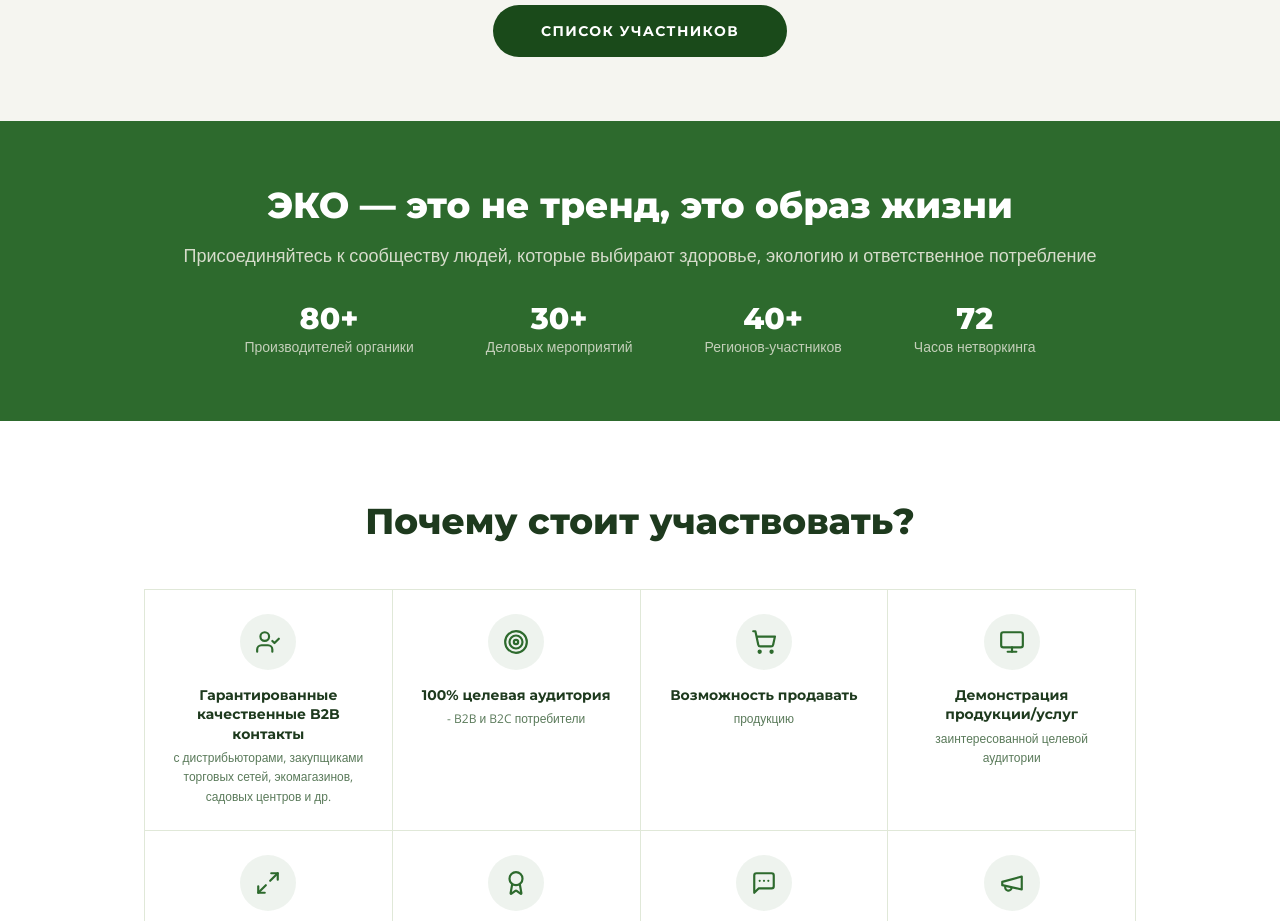
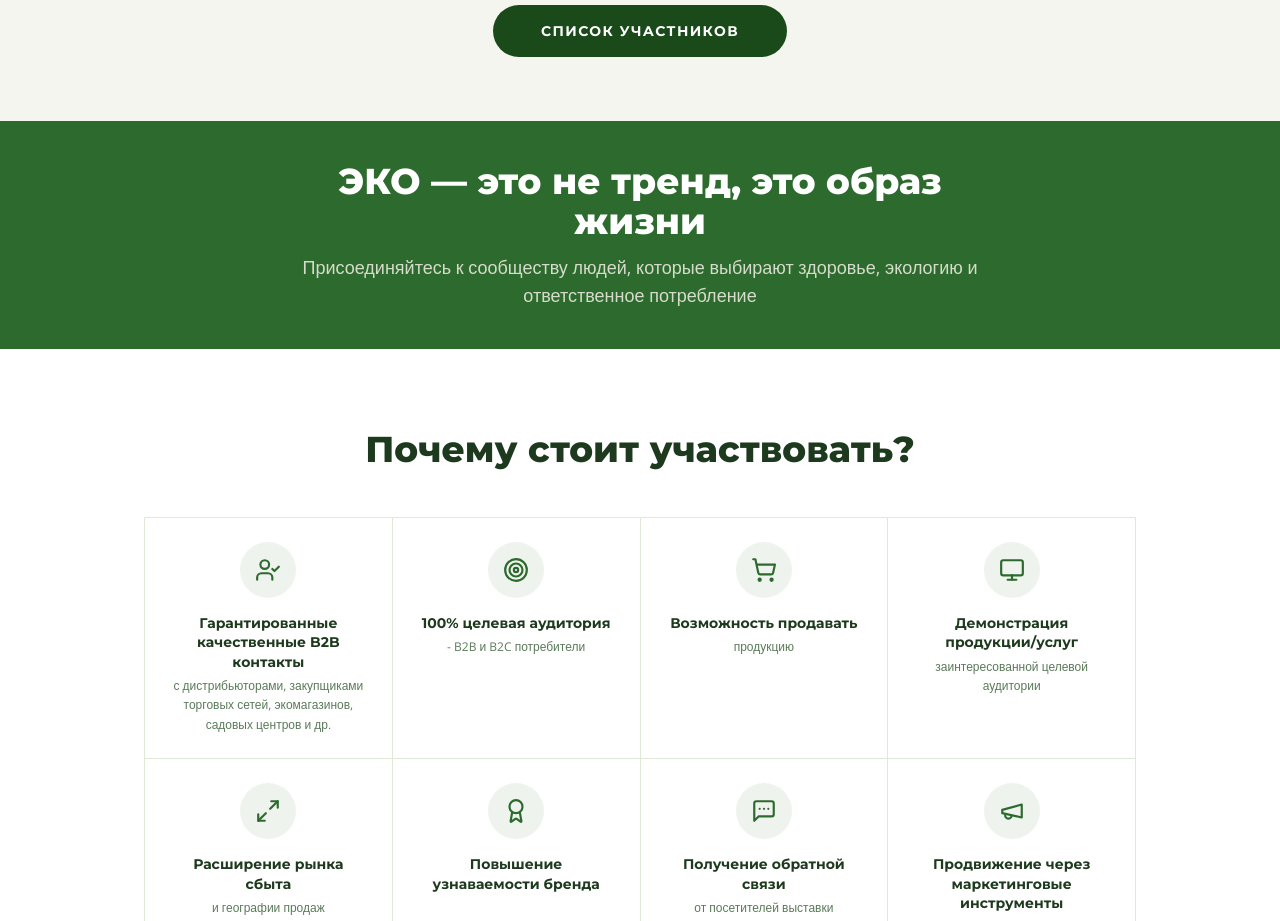
Before and after one commit to pr-poehali-dev/site-migration-greenexpo, a React (Vite) app: page / in a window 1280 px wide. Shown: the part 2080-3001 px from the top of the page. Built offline with nearby package versions, Linux system fonts and the light colour scheme.

Commit message:
Отредактировать зелёный блок экосообщества

```diff
--- a/src/pages/Index.tsx
+++ b/src/pages/Index.tsx
@@ -453,22 +453,14 @@ export default function Index() {
       </section>
 
       {/* Зелёный баннер */}
-      <section className="py-16" style={{ backgroundColor: 'var(--eco-green)' }}>
-        <div className="max-w-5xl mx-auto px-4 text-center">
-          <h2 className="font-montserrat font-800 text-3xl md:text-4xl text-white mb-4">
+      <section className="py-10" style={{ backgroundColor: 'var(--eco-green)' }}>
+        <div className="max-w-3xl mx-auto px-4 text-center">
+          <h2 className="font-montserrat font-800 text-3xl md:text-4xl text-white mb-3">
             ЭКО — это не тренд, это образ жизни
           </h2>
-          <p className="font-opensans text-base md:text-lg mb-8" style={{ color: 'rgba(245,240,232,0.85)' }}>
+          <p className="font-opensans text-base md:text-lg" style={{ color: 'rgba(245,240,232,0.85)' }}>
             Присоединяйтесь к сообществу людей, которые выбирают здоровье, экологию и ответственное потребление
           </p>
-          <div className="flex flex-wrap justify-center gap-6">
-            {[{ label: 'Производителей органики', val: '80+' }, { label: 'Деловых мероприятий', val: '30+' }, { label: 'Регионов-участников', val: '40+' }, { label: 'Часов нетворкинга', val: '72' }].map((item) => (
-              <div key={item.label} className="text-center px-6">
-                <div className="font-montserrat font-800 text-3xl text-white">{item.val}</div>
-                <div className="font-opensans text-sm" style={{ color: 'rgba(245,240,232,0.75)' }}>{item.label}</div>
-              </div>
-            ))}
-          </div>
         </div>
       </section>
 
```
